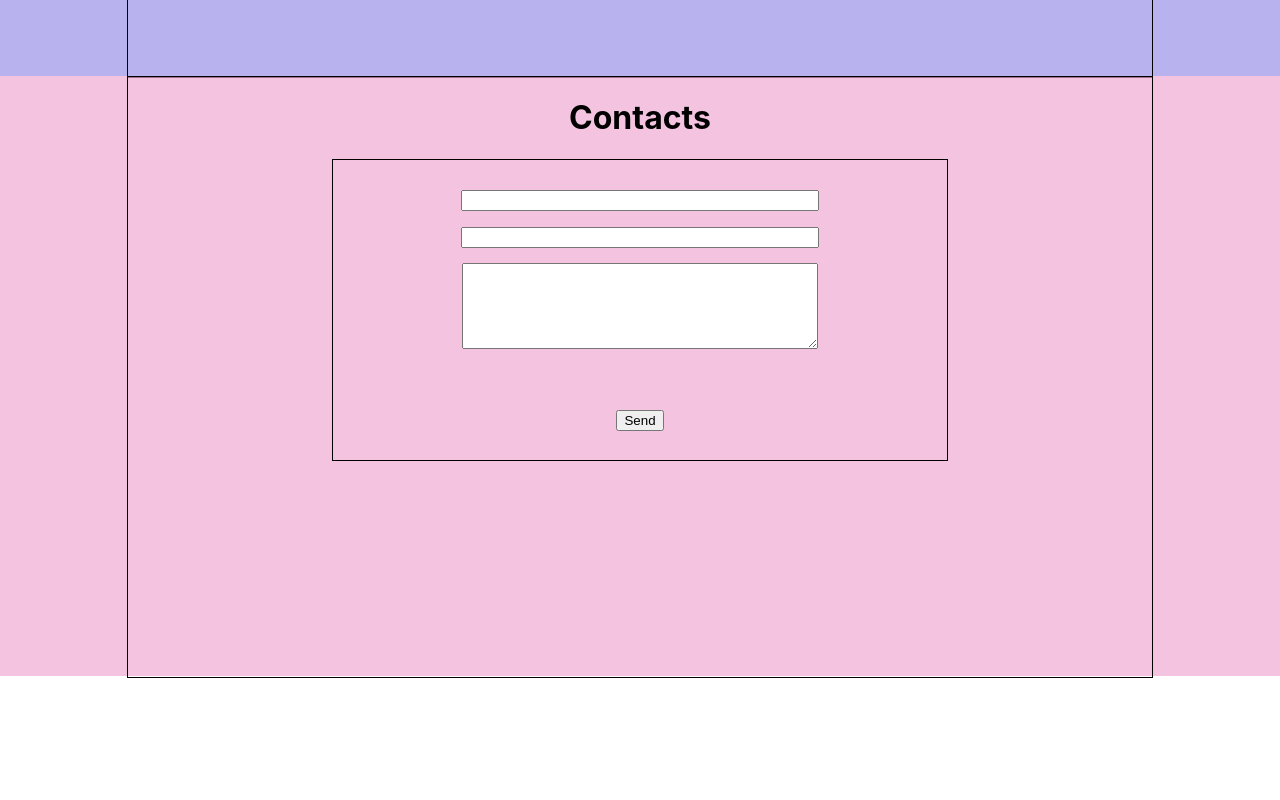
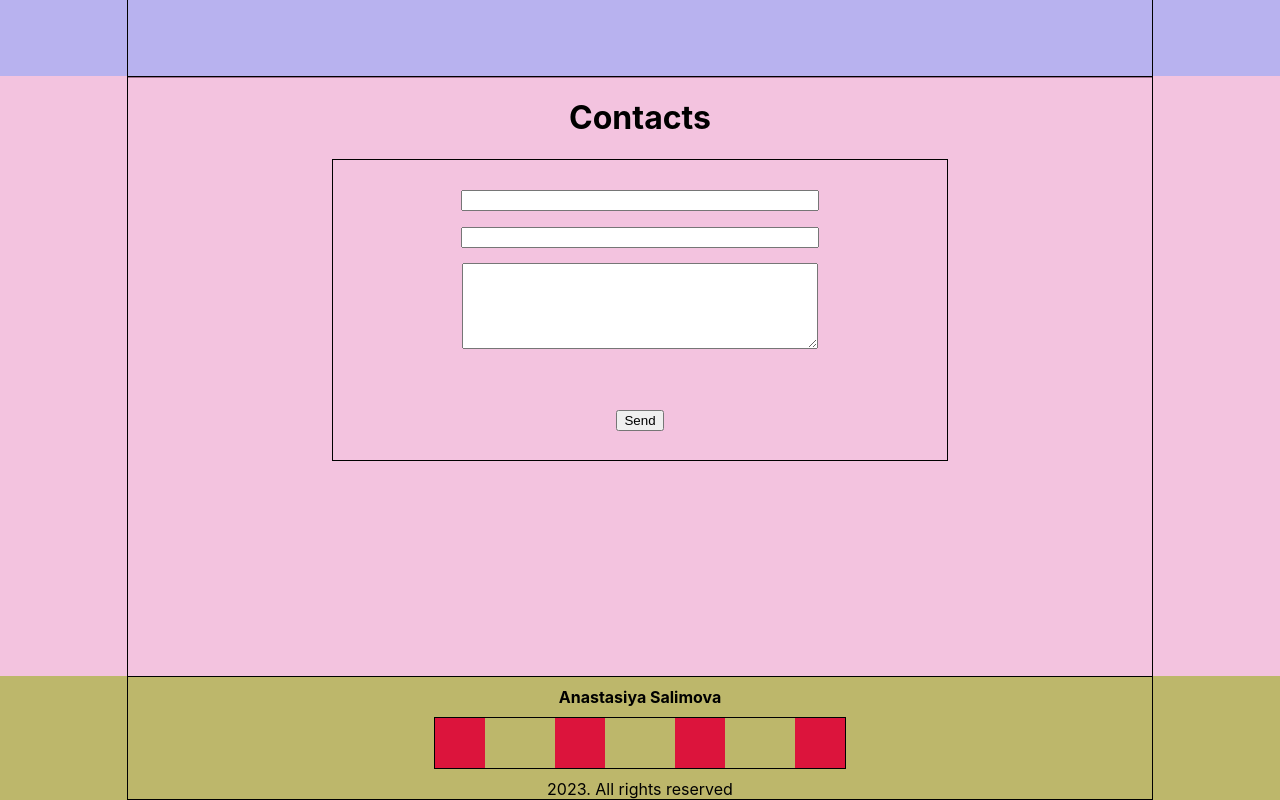
Before and after one commit to Nascccom/Portfolio, a React (Create React App) app: page / in a window 1280 px wide. Shown: the part 2404-3204 px from the top of the page. Before the commit the page ends 3082 px from the top, so only its background shows below. Built offline with nearby package versions, Linux system fonts and the light colour scheme.

Commit message:
Created Footer

```diff
--- a/src/App.tsx
+++ b/src/App.tsx
@@ -5,6 +5,7 @@ import {Main} from "./components/Main/Main";
 import {Skills} from "./components/Skills/Skills";
 import {MyWorks} from "./components/MyWorks/MyWorks";
 import {Contacts} from "./components/Contacts/Contacts";
+import {Footer} from "./components/Footer/Footer";
 
 function App() {
     return (
@@ -15,6 +16,7 @@ function App() {
               <Skills/>
               <MyWorks/>
               <Contacts/>
+              <Footer/>
           </div>
       </div>
     );
--- /dev/null
+++ b/src/components/Footer/Footer.module.css
@@ -0,0 +1,32 @@
+.footerBlock {
+    background-color: darkkhaki;
+}
+
+.footerContainer {
+    flex-direction: column;
+    align-items: center;
+}
+.name{
+    margin: 10px;
+}
+
+.iconsWrapper {
+    border: 1px solid;
+    width: 40%;
+    display: flex;
+    justify-content: space-between;
+    margin-bottom: 10px;
+
+}
+
+.icon {
+    background-color: crimson;
+    width: 50px;
+    height: 50px;
+}
+
+@media (max-width: 590px) {
+    .iconsWrapper {
+        width: 80%;
+    }
+}
--- /dev/null
+++ b/src/components/Footer/Footer.tsx
@@ -0,0 +1,21 @@
+import React from 'react';
+import style from './Footer.module.css'
+import styleContainer from "../../common/styles/Container.module.css";
+
+
+export const Footer = () => {
+    return (
+      <div className={style.footerBlock}>
+          <div className={`${styleContainer.container} ${style.footerContainer}`}>
+              <h4 className={style.name}>Anastasiya Salimova</h4>
+              <div className={style.iconsWrapper}>
+                  <div className={style.icon}></div>
+                  <div className={style.icon}></div>
+                  <div className={style.icon}></div>
+                  <div className={style.icon}></div>
+              </div>
+              <span>2023. All rights reserved</span>
+          </div>
+      </div>
+    );
+};
```
